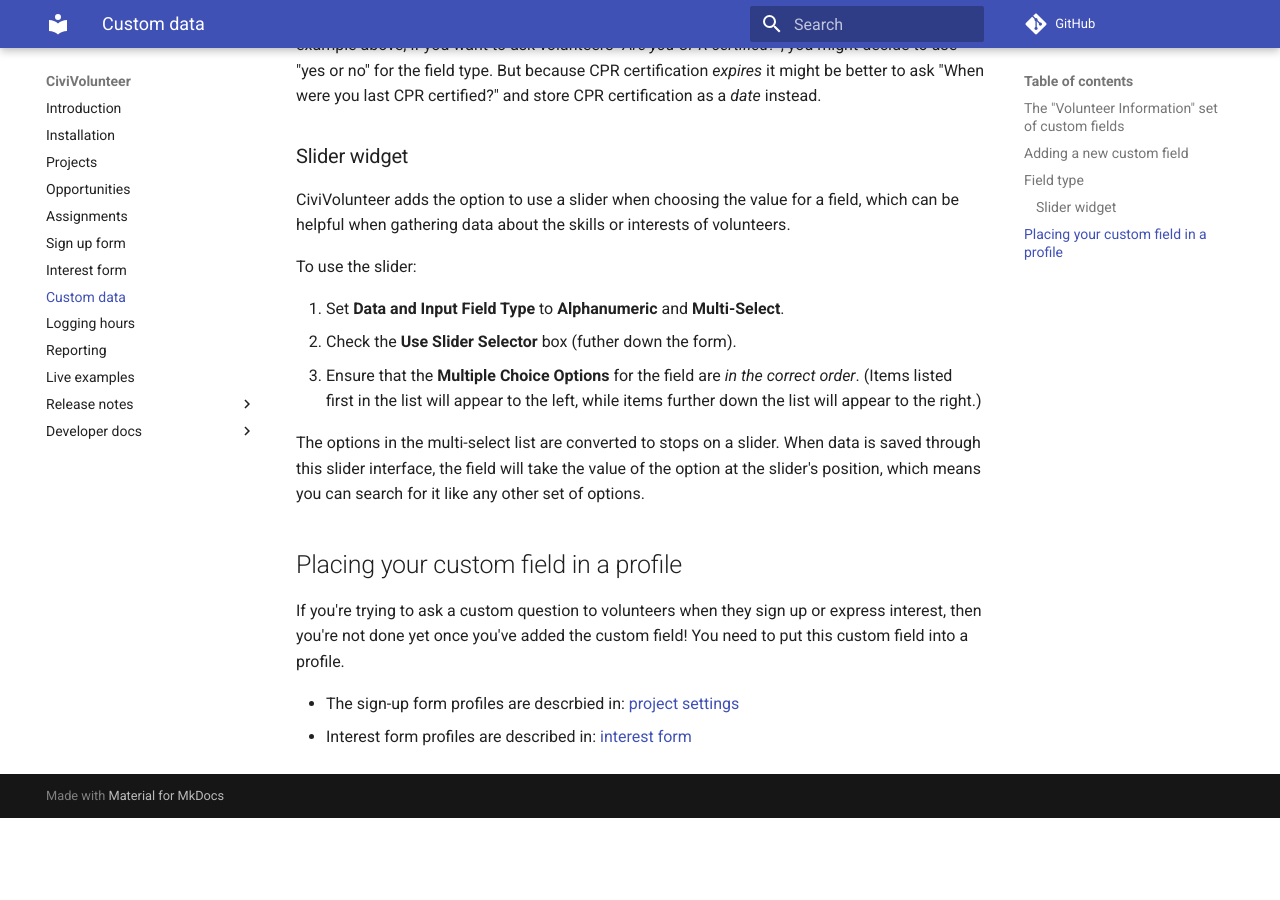
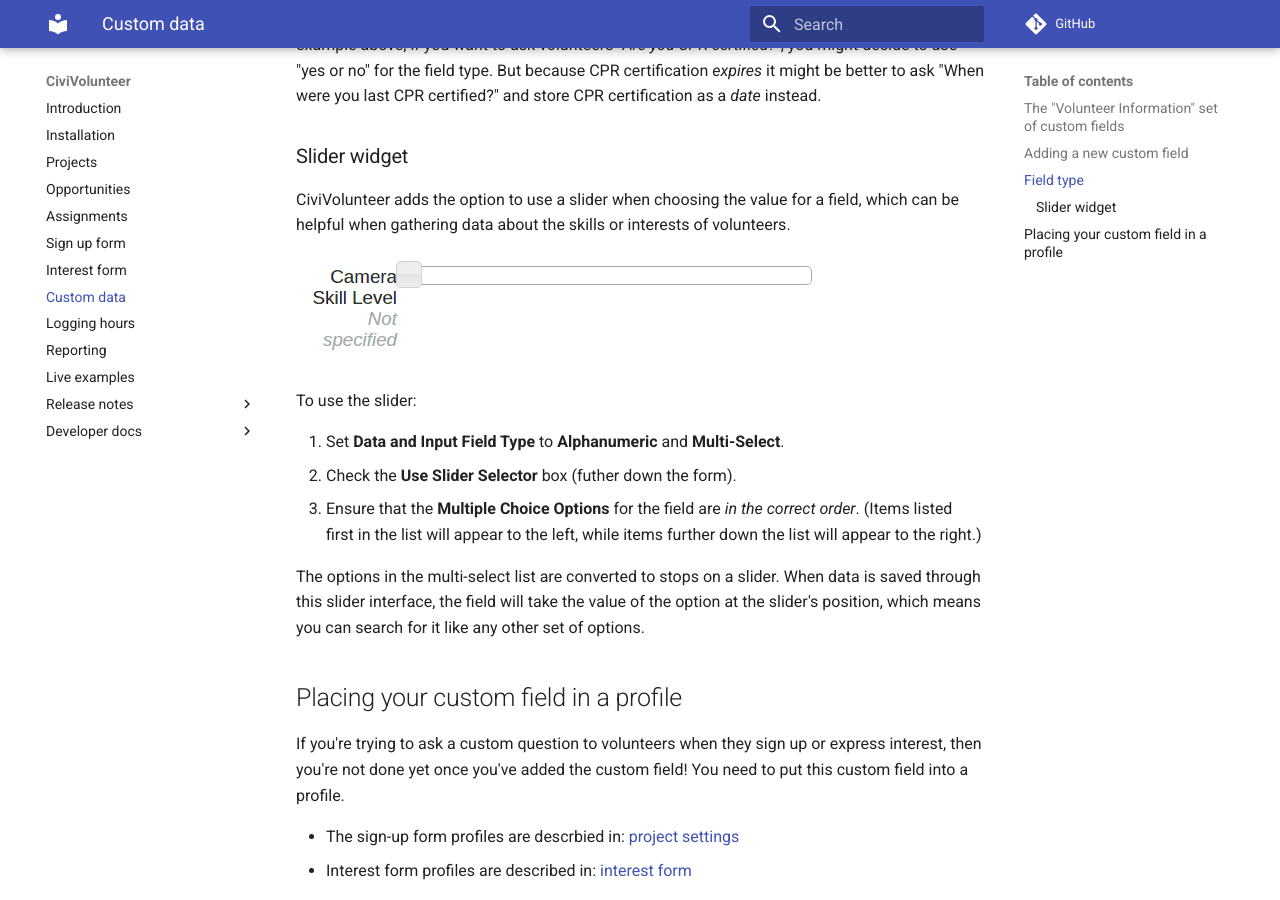
Before and after one commit to civicrm/org.civicrm.volunteer, an MkDocs documentation site: the page built from docs/custom-data.md, in a window 1280 px wide and 900 px high, scrolled down 1488 px. Built offline with MkDocs 1.6.1 and Material for MkDocs 9.7.7, drawn with Linux system fonts in a browser that asks for light colours; comment, search, counter and statistics services are not loaded; old or Windows-style settings are respelled for this version of MkDocs; before the commit the page ends 2306 px from its top, so only the background shows below that.

Commit message:
docs - adding two screenshots slider assign volunteers

```diff
--- a/docs/custom-data.md
+++ b/docs/custom-data.md
@@ -38,7 +38,7 @@ When adding a new custom field it's important to consider the field *type* caref
 
 CiviVolunteer adds the option to use a slider when choosing the value for a field, which can be helpful when gathering data about the skills or interests of volunteers.
 
-<!-- TODO screenshot here -->
+![Slider demonstration](/images/slider.gif)
 
 To use the slider:
 
```
Also changed, not shown: docs/assignments.md (+2 -2 lines), docs/images/assign-volunteers.gif (added), docs/images/slider.gif (added).
